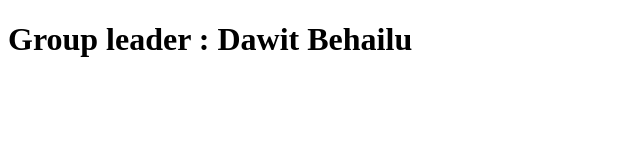
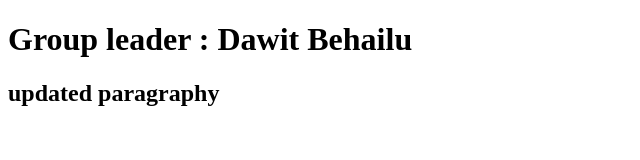
Before and after one commit to davegbdaw17-lang/group_git_practice, a plain HTML site: page index.html in a window 1280 px wide. Shown: the whole page, without its empty margins (0-640 px from the left). Drawn offline with Linux system fonts and the light colour scheme.

Commit message:
update html

```diff
--- a/index.html
+++ b/index.html
@@ -8,5 +8,6 @@
 </head>
 <body>
     <h1>Group leader : Dawit Behailu</h1>
+    <h2> updated paragraphy</h2>
 </body>
 </html>
```
